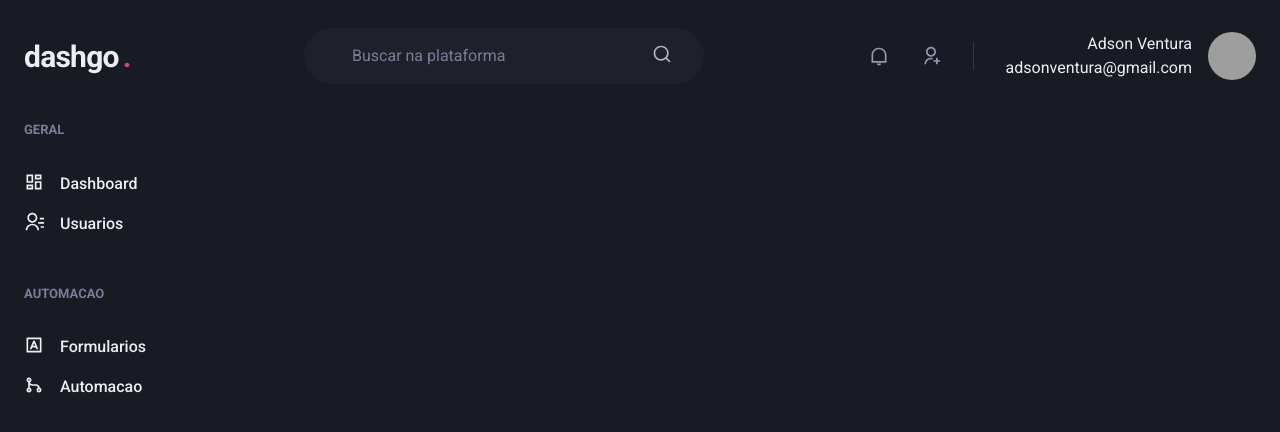
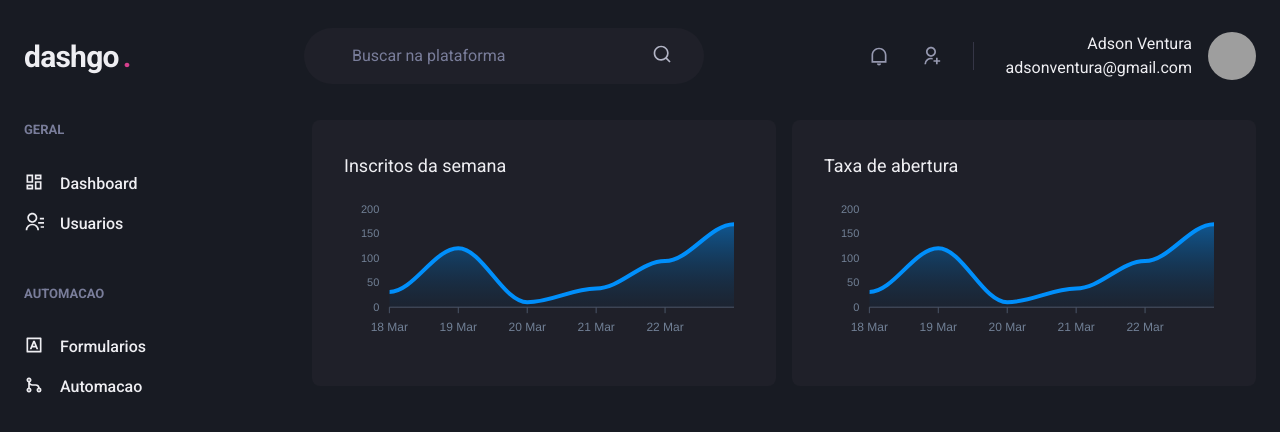
Before and after one commit to BarrosVentura/dashgo, a Next.js app: page /dashboard in a window 1280 px wide. Shown: the top 432 px of the page. Built offline with nearby package versions, Linux system fonts and the light colour scheme; grey boxes are pictures that could not be loaded.

Commit message:
feat: add charts styles

```diff
--- a/package.json
+++ b/package.json
@@ -13,9 +13,11 @@
     "@chakra-ui/react": "^2.2.1",
     "@emotion/react": "^11.9.0",
     "@emotion/styled": "^11.8.1",
+    "apexcharts": "^3.35.3",
     "framer-motion": "^6.3.11",
     "next": "12.1.6",
     "react": "18.1.0",
+    "react-apexcharts": "^1.4.0",
     "react-dom": "18.1.0",
     "react-icons": "^4.4.0"
   },
--- a/src/pages/dashboard.tsx
+++ b/src/pages/dashboard.tsx
@@ -1,6 +1,60 @@
-import { Flex } from "@chakra-ui/react";
+import { Box, Flex, SimpleGrid, Text, theme } from "@chakra-ui/react";
+import dynamic from "next/dynamic";
 import { Header } from "../components/Header";
 import { Sidebar } from "../components/Sidebar";
+
+const Chart = dynamic(() => import("react-apexcharts"), {
+  ssr: false,
+});
+
+const options: ApexCharts.ApexOptions = {
+  chart: {
+    toolbar: {
+      show: false,
+    },
+    zoom: {
+      enabled: false,
+    },
+    foreColor: theme.colors.gray[500],
+  },
+  grid: {
+    show: false,
+  },
+  dataLabels: {
+    enabled: false,
+  },
+  tooltip: {
+    enabled: false,
+  },
+  xaxis: {
+    type: "datetime",
+    axisBorder: {
+      color: theme.colors.gray[600],
+    },
+    axisTicks: {
+      color: theme.colors.gray[600],
+    },
+    categories: [
+      "2021-03-18T00:00:00.000Z",
+      "2021-03-19T00:00:00.000Z",
+      "2021-03-20T00:00:00.000Z",
+      "2021-03-21T00:00:00.000Z",
+      "2021-03-22T00:00:00.000Z",
+      "2021-03-23T00:00:00.000Z",
+    ],
+  },
+  fill: {
+    opacity: 0.3,
+    type: "gradient",
+    gradient: {
+      shade: "dark",
+      opacityFrom: 0.7,
+      opacityTo: 0.3,
+    },
+  },
+};
+
+const series = [{ name: "series1", data: [31, 120, 10, 38, 94, 169] }];
 
 export default function Dashboard() {
   return (
@@ -9,6 +63,36 @@
 
       <Flex w="100%" my="6" maxWidth={1480} mx="auto" px="6">
         <Sidebar />
+
+        <SimpleGrid
+          flex="1"
+          gap="4"
+          minChildWidth="320px"
+          alignContent="flex-start"
+        >
+          <Box p="8" bg="gray.800" borderRadius={8} pb="4">
+            <Text fontSize="lg" mb="4">
+              Inscritos da semana
+              <Chart
+                options={options}
+                series={series}
+                type="area"
+                height={160}
+              />
+            </Text>
+          </Box>
+          <Box p="8" bg="gray.800" borderRadius={8} pb="4">
+            <Text fontSize="lg" mb="4">
+              Taxa de abertura
+              <Chart
+                options={options}
+                series={series}
+                type="area"
+                height={160}
+              />
+            </Text>
+          </Box>
+        </SimpleGrid>
       </Flex>
     </Flex>
   );
```
Also changed, not shown: 1 other file (tests, documents, lock files or other folders).
